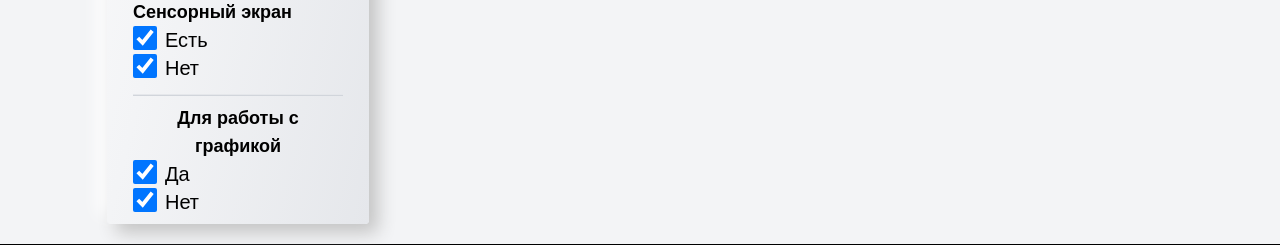
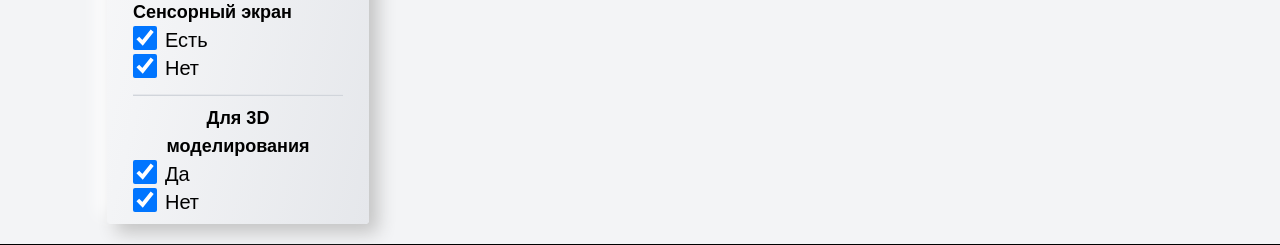
Before and after one commit to guff192/htmx-online-store, a Python web app: template templates/catalog.html in a window 1280 px wide. Shown: the part 1108-1353 px from the top of the page. Run offline with Jinja, Linux system fonts and the light colour scheme; the template is opened without the code that fills it, so the values that code supplies are empty; style sheets or scripts are compiled from the project's sources; some web fonts are replaced.

Commit message:
layout: Changed text in filter

```diff
--- a/templates/partials/filters.html
+++ b/templates/partials/filters.html
@@ -203,7 +203,7 @@
 
     <!-- Graphics -->
     <hr class="mt-3 mb-2 w-full mx-auto h-0.5 bg-gray-300">
-    <h3 class="text-lg font-bold">Для работы с графикой</h3>
+    <h3 class="text-lg font-bold">Для 3D моделирования</h3>
     <div class="flex flex-row flex-wrap md:flex-nowrap gap-5 md:gap-0 justify-around md:flex-col items-start">
         <div class="flex flex-row-reverse justify-between gap-2 text-xl">
             <label for="graphics_true">Да</label>
```
